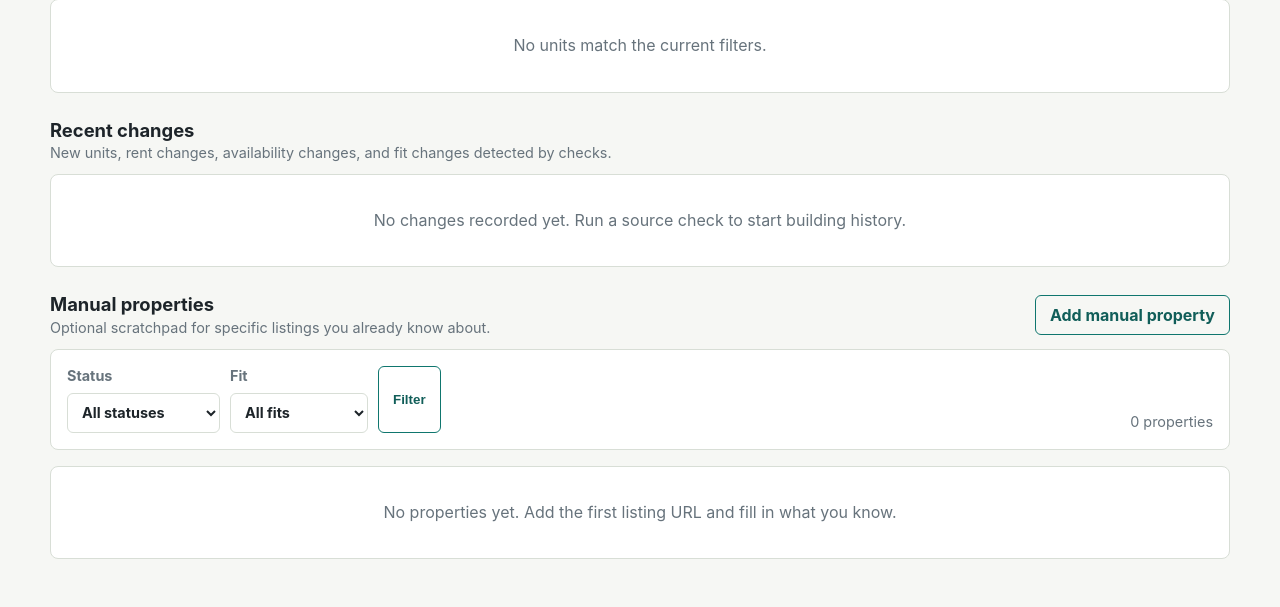
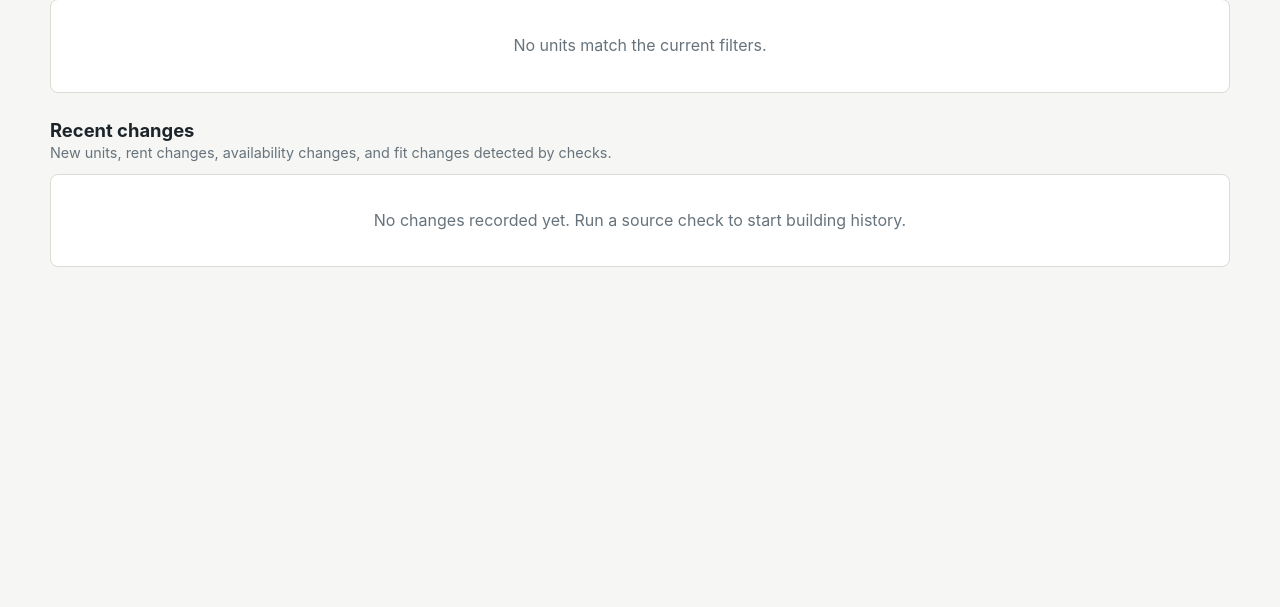
Before and after one commit to zl3152/monitor-rentals, a FastAPI app: page /board/dev-board in a window 1280 px wide. Shown: the part 489-1096 px from the top of the page. After the commit the page ends 756 px from the top, so only its background shows below. Run offline with FastAPI, Linux system fonts and the light colour scheme; data that the repository does not hold is empty.

Commit message:
Remove manual properties feature

```diff
--- a/app/fit.py
+++ /dev/null
@@ -1,42 +0,0 @@
-from app.config import MAX_RENT, TARGET_CITIES
-
-
-KEY_FIELDS = ("rent", "beds", "baths", "city", "property_type", "has_amenities")
-
-
-def normalize_city(city: str | None) -> str:
-    return (city or "").strip().lower()
-
-
-def calculate_fit_label(property_data) -> str:
-    missing_required = []
-    for field in KEY_FIELDS:
-        value = getattr(property_data, field, None)
-        if value is None or value == "":
-            missing_required.append(field)
-
-    if missing_required:
-        return "Needs review"
-
-    city = normalize_city(property_data.city)
-    property_type = (property_data.property_type or "").strip().lower()
-
-    if property_data.status == "Unavailable":
-        return "Not a fit"
-    if property_type == "townhouse":
-        return "Not a fit"
-    if property_type != "apartment":
-        return "Needs review"
-    if city not in TARGET_CITIES:
-        return "Not a fit"
-    if property_data.rent and property_data.rent > MAX_RENT:
-        return "Not a fit"
-    if property_data.has_amenities is False:
-        return "Not a fit"
-
-    if (property_data.beds or 0) >= 2 and (property_data.baths or 0) >= 2:
-        return "Great fit"
-    if (property_data.beds or 0) >= 1 and (property_data.baths or 0) >= 1:
-        return "Possible fit"
-
-    return "Not a fit"
--- a/app/main.py
+++ b/app/main.py
@@ -14,9 +14,8 @@ from app.config import BOARD_TOKEN, MAX_RENT, TARGET_CITIES
 from app.checker import check_source_by_id
 from app.database import Base, SessionLocal, engine, get_db, run_startup_migrations
 from app.emailer import send_test_email
-from app.fit import calculate_fit_label
 from app.heartbeat import send_daily_heartbeat
-from app.models import DetectedUnit, Property, TrackedSource, UnitChange
+from app.models import DetectedUnit, TrackedSource, UnitChange
 from app.scheduler import create_scheduler
 
 
@@ -38,16 +37,6 @@ app = FastAPI(title="Monitor Rentals", lifespan=lifespan)
 templates = Jinja2Templates(directory="app/templates")
 PACIFIC = ZoneInfo("America/Los_Angeles")
 
-STATUSES = [
-    "New",
-    "Interested",
-    "Contacted",
-    "Tour Scheduled",
-    "Applied",
-    "Rejected",
-    "Unavailable",
-]
-PROPERTY_TYPES = ["Apartment", "Townhouse", "Other"]
 CITIES = ["Menlo Park", "Palo Alto", "Mountain View", "Redwood City", "Other"]
 UNIT_FITS = ["Great fit", "Possible fit", "Needs review", "Not a fit"]
 UNIT_SORTS = {
@@ -92,8 +81,6 @@ def root():
 def dashboard(
     token: str,
     request: Request,
-    status: str = "",
-    fit: str = "",
     unit_fit: str = "",
     unit_sort: str = "newest",
     unit_view: str = "active",
@@ -104,12 +91,6 @@ def dashboard(
     db: Session = Depends(get_db),
 ):
     require_board(token)
-    query = db.query(Property)
-    if status:
-        query = query.filter(Property.status == status)
-    if fit:
-        query = query.filter(Property.fit_label == fit)
-    properties = query.order_by(Property.created_at.desc()).all()
     sources = db.query(TrackedSource).order_by(TrackedSource.created_at.desc()).all()
     unit_view_key = unit_view if unit_view in UNIT_VIEWS else "active"
     unit_query = db.query(DetectedUnit).filter(DetectedUnit.is_available.is_(True))
@@ -135,13 +116,9 @@ def dashboard(
         {
             "request": request,
             "token": token,
-            "properties": properties,
             "sources": sources,
             "units": units,
             "recent_changes": recent_changes,
-            "statuses": STATUSES,
-            "selected_status": status,
-            "selected_fit": fit,
             "unit_fits": UNIT_FITS,
             "selected_unit_fit": unit_fit,
             "unit_sorts": UNIT_SORTS,
@@ -214,136 +191,6 @@ def restore_unit(
     unit.dismissed_at = None
     db.commit()
     return RedirectResponse(url=board_url(token, "?unit_view=dismissed"), status_code=303)
-
-
-@app.get("/board/{token}/properties/new", response_class=HTMLResponse)
-def new_property(token: str, request: Request):
-    require_board(token)
-    return templates.TemplateResponse(
-        "property_form.html",
-        {
-            "request": request,
-            "token": token,
-            "property": None,
-            "statuses": STATUSES,
-            "property_types": PROPERTY_TYPES,
-            "cities": CITIES,
-        },
-    )
-
-
-@app.post("/board/{token}/properties", response_class=HTMLResponse)
-def create_property(
-    token: str,
-    url: str = Form(...),
-    property_name: str = Form(""),
-    address: str = Form(""),
-    city: str = Form(""),
-    rent: int | None = Form(None),
-    beds: float | None = Form(None),
-    baths: float | None = Form(None),
-    property_type: str = Form("Apartment"),
-    has_amenities: str = Form(""),
-    status: str = Form("New"),
-    notes: str = Form(""),
-    db: Session = Depends(get_db),
-):
-    require_board(token)
-    prop = Property(
-        url=url.strip(),
-        property_name=property_name.strip(),
-        address=address.strip(),
-        city=city.strip(),
-        rent=rent,
-        beds=beds,
-        baths=baths,
-        property_type=property_type,
-        has_amenities=_parse_bool(has_amenities),
-        status=status,
-        notes=notes.strip(),
-    )
-    prop.fit_label = calculate_fit_label(prop)
-    db.add(prop)
-    db.commit()
-    return RedirectResponse(url=board_url(token), status_code=303)
-
-
-@app.get("/board/{token}/properties/{property_id}/edit", response_class=HTMLResponse)
-def edit_property(
-    token: str,
-    property_id: int,
-    request: Request,
-    db: Session = Depends(get_db),
-):
-    require_board(token)
-    prop = db.get(Property, property_id)
-    if not prop:
-        raise HTTPException(status_code=404, detail="Property not found")
-    return templates.TemplateResponse(
-        "property_form.html",
-        {
-            "request": request,
-            "token": token,
-            "property": prop,
-            "statuses": STATUSES,
-            "property_types": PROPERTY_TYPES,
-            "cities": CITIES,
-        },
-    )
-
-
-@app.post("/board/{token}/properties/{property_id}", response_class=HTMLResponse)
-def update_property(
-    token: str,
-    property_id: int,
-    url: str = Form(...),
-    property_name: str = Form(""),
-    address: str = Form(""),
-    city: str = Form(""),
-    rent: int | None = Form(None),
-    beds: float | None = Form(None),
-    baths: float | None = Form(None),
-    property_type: str = Form("Apartment"),
-    has_amenities: str = Form(""),
-    status: str = Form("New"),
-    notes: str = Form(""),
-    db: Session = Depends(get_db),
-):
-    require_board(token)
-    prop = db.get(Property, property_id)
-    if not prop:
-        raise HTTPException(status_code=404, detail="Property not found")
-
-    prop.url = url.strip()
-    prop.property_name = property_name.strip()
-    prop.address = address.strip()
-    prop.city = city.strip()
-    prop.rent = rent
-    prop.beds = beds
-    prop.baths = baths
-    prop.property_type = property_type
-    prop.has_amenities = _parse_bool(has_amenities)
-    prop.status = status
-    prop.notes = notes.strip()
-    prop.fit_label = calculate_fit_label(prop)
-
-    db.commit()
-    return RedirectResponse(url=board_url(token), status_code=303)
-
-
-@app.post("/board/{token}/properties/{property_id}/delete", response_class=HTMLResponse)
-def delete_property(
-    token: str,
-    property_id: int,
-    db: Session = Depends(get_db),
-):
-    require_board(token)
-    prop = db.get(Property, property_id)
-    if not prop:
-        raise HTTPException(status_code=404, detail="Property not found")
-    db.delete(prop)
-    db.commit()
-    return RedirectResponse(url=board_url(token), status_code=303)
 
 
 @app.get("/board/{token}/sources/new", response_class=HTMLResponse)
--- a/app/templates/board.html
+++ b/app/templates/board.html
@@ -248,93 +248,4 @@
   {% endif %}
 </section>
 
-<div class="section-header">
-  <div>
-    <h2>Manual properties</h2>
-    <div class="meta">Optional scratchpad for specific listings you already know about.</div>
-  </div>
-  <a class="button secondary" href="/board/{{ token }}/properties/new">Add manual property</a>
-</div>
-
-<section class="panel toolbar">
-  <form class="filters" method="get">
-    <label>
-      Status
-      <select name="status">
-        <option value="">All statuses</option>
-        {% for status in statuses %}
-          <option value="{{ status }}" {% if selected_status == status %}selected{% endif %}>{{ status }}</option>
-        {% endfor %}
-      </select>
-    </label>
-    <label>
-      Fit
-      <select name="fit">
-        <option value="">All fits</option>
-        {% for label in ["Great fit", "Possible fit", "Needs review", "Not a fit"] %}
-          <option value="{{ label }}" {% if selected_fit == label %}selected{% endif %}>{{ label }}</option>
-        {% endfor %}
-      </select>
-    </label>
-    <button class="button secondary" type="submit">Filter</button>
-  </form>
-  <div class="meta">{{ properties | length }} properties</div>
-</section>
-
-<section class="panel">
-  {% if properties %}
-    <table>
-      <thead>
-        <tr>
-          <th>Property</th>
-          <th>Rent</th>
-          <th>Bed/Bath</th>
-          <th>Status</th>
-          <th>Fit</th>
-          <th></th>
-        </tr>
-      </thead>
-      <tbody>
-        {% for property in properties %}
-          <tr>
-            <td>
-              <div class="name">{{ property.property_name or "Untitled property" }}</div>
-              <div class="meta">{{ property.address }}{% if property.city %} | {{ property.city }}{% endif %}</div>
-              <div><a href="{{ property.url }}" target="_blank" rel="noreferrer">Open listing</a></div>
-            </td>
-            <td>
-              {% if property.rent %}
-                ${{ "{:,}".format(property.rent) }}
-              {% else %}
-                <span class="meta">Unknown</span>
-              {% endif %}
-            </td>
-            <td>
-              {% if property.beds and property.baths %}
-                {{ property.beds | int if property.beds == property.beds | int else property.beds }}b / {{ property.baths | int if property.baths == property.baths | int else property.baths }}b
-              {% else %}
-                <span class="meta">Unknown</span>
-              {% endif %}
-            </td>
-            <td><span class="badge">{{ property.status }}</span></td>
-            <td>
-              {% set fit_class = "good" if property.fit_label == "Great fit" else "warn" if property.fit_label in ["Possible fit", "Needs review"] else "bad" %}
-              <span class="badge {{ fit_class }}">{{ property.fit_label }}</span>
-            </td>
-            <td>
-              <div class="stack">
-                <a href="/board/{{ token }}/properties/{{ property.id }}/edit">Edit</a>
-                <form method="post" action="/board/{{ token }}/properties/{{ property.id }}/delete" data-pending-label="Removing..." data-confirm="Remove this manual property from the board?">
-                  <button class="link-button danger" type="submit">Remove</button>
-                </form>
-              </div>
-            </td>
-          </tr>
-        {% endfor %}
-      </tbody>
-    </table>
-  {% else %}
-    <div class="empty">No properties yet. Add the first listing URL and fill in what you know.</div>
-  {% endif %}
-</section>
 {% endblock %}
```
Also changed, not shown: app/models.py (+0 -26 lines), app/templates/property_form.html (deleted, +0 -102 lines).
